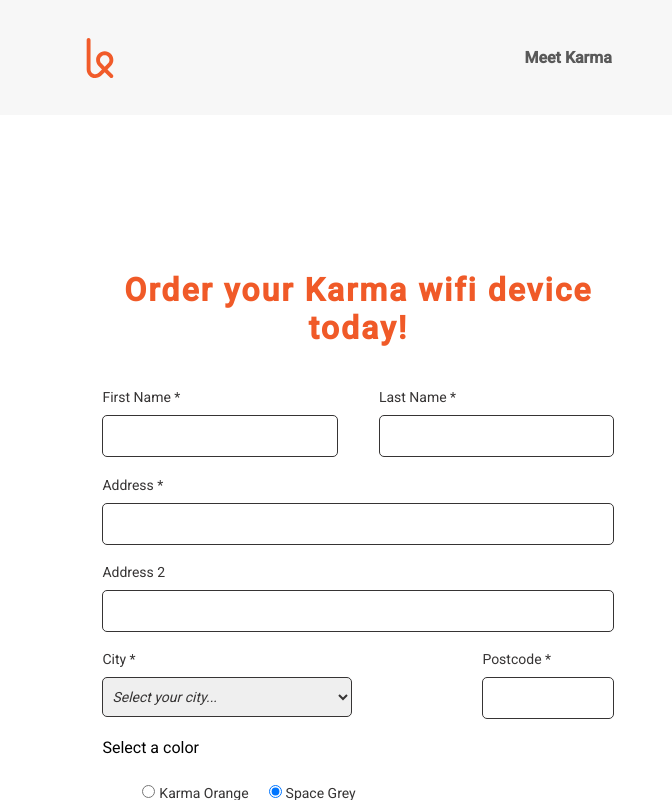
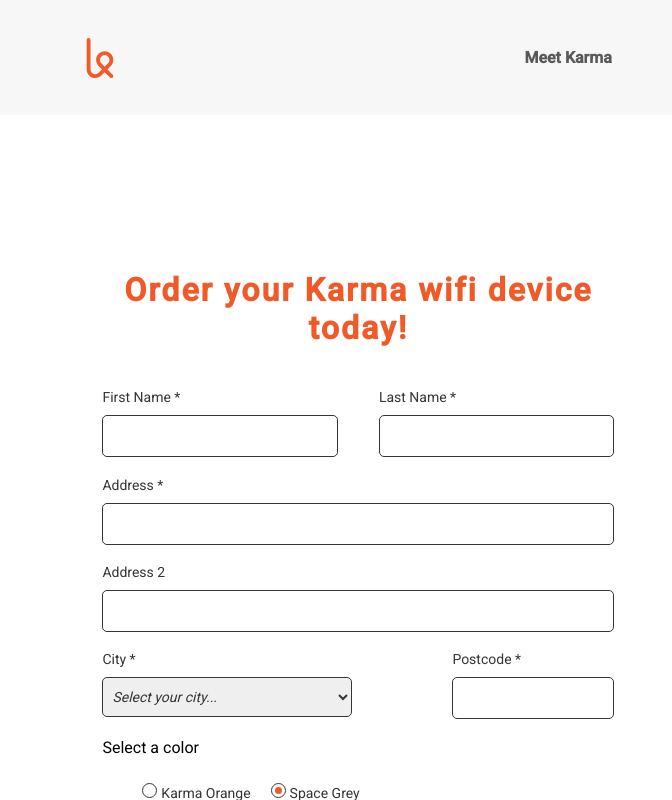
Before and after one commit to Tony-devops/karmaProject, a plain HTML site: page store.html in a window 1280 px wide. Shown: the full height of the page, 0-672 px from the left. Drawn offline with Linux system fonts and the light colour scheme.

Commit message:
add color change to radio button
edited radio button to take orange color instead of standard black

```diff
--- a/css/store.css
+++ b/css/store.css
@@ -15,6 +15,8 @@ html,body
     --orange-light: #f7bfa3;
     --white: #fff;
  }
+
+ /*navbar setup*/
 header{
     display: flex;
     align-items: center;
@@ -71,6 +73,8 @@ flex-wrap:wrap;
     grid-template-rows: auto;
     grid-template-columns: 2fr 2fr; */
 }
+/*main form and image layout*/
+
 .display-image{
     background-image: url('/level-2/store-image_by-andrew-neel-unsplash.jpg');
     background-position: center;
@@ -83,6 +87,9 @@ flex-wrap:wrap;
     border-bottom: 1px solid var(--grey);
 
 }
+
+/* form layout*/
+
 .karma-form{
     display: flex;
     flex-direction: column;
@@ -139,7 +146,7 @@ label{
 }
 #postcode{
     text-transform: uppercase;
-    width: 120px;
+    width: 150px;
 }
 .form-postcode{
     align-content: flex-end;
@@ -183,6 +190,21 @@ button:hover{
 
 }
 
+/* radio box color change*/
+
+.radio-button input[type='radio'] {
+width: 15px;
+height: 15px;
+border: 1px solid var(--grey-dark);
+appearance: none;
+border-radius: 50px;
+padding: 3px;
+background-clip: content-box;
+}
+
+.radio-button input[type="radio"]:checked {
+  background-color: var(--orange);
+}
 
 /*media for tablet break @768 */
 @media screen and (max-width:768px){
```
